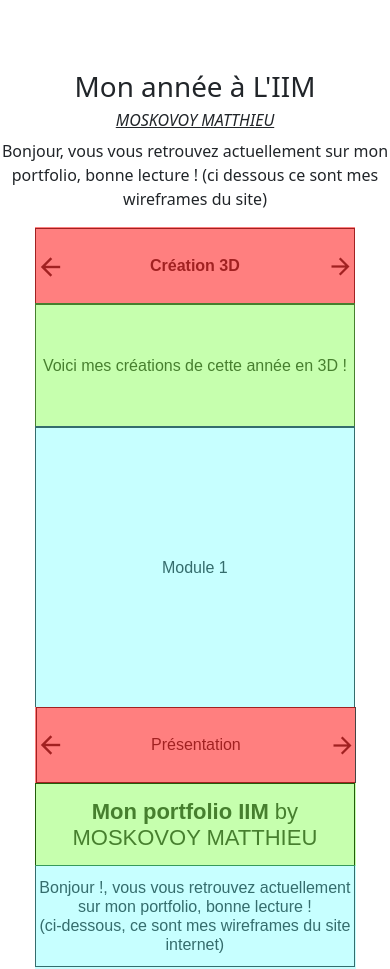
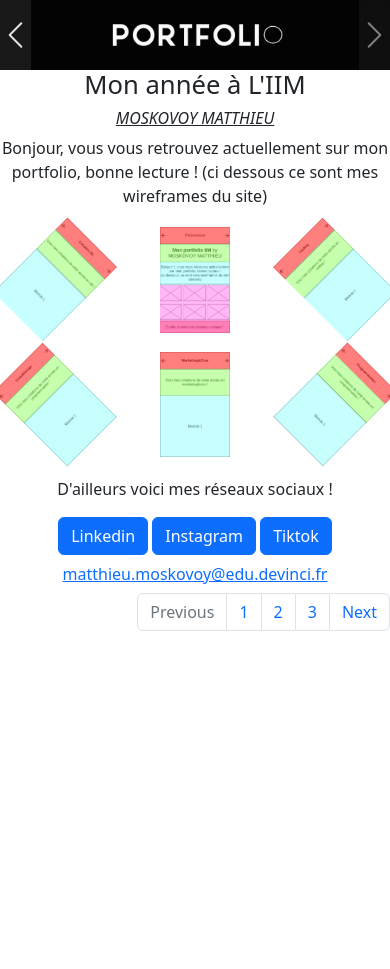
Before and after one commit to MatthieuMoskovoy/MOSKOVOY_MATTHIEU_CSSANIMATION, a plain HTML site: page index.html in a window 390 px wide. Shown: the top 969 px of the page. After the commit the page ends 844 px from the top, so only its background shows below. Drawn offline with nearby package versions, Linux system fonts and the light colour scheme.

Commit message:
Update style.css

```diff
--- a/css/style.css
+++ b/css/style.css
@@ -689,3 +689,153 @@ to{
             }
 
             }
+            @media (min-width: 10px) and (max-width:479px) {
+
+                .titrepresentation{
+
+                    text-align: center;
+                }
+                .titre{
+                    font-size: 160%;
+                }
+                .titrepresentation:hover {
+                    background-image: url(../img/titi.jpg);
+                    background-position: 0%;
+                    background-size: 18%;
+                    background-position-x: 50%;
+                    background-repeat: no-repeat;
+                }
+
+
+
+
+                /*                                      GIF IMAGE HEADER    + CAROUSEL                */
+                #gifport {
+                    background-position-y: 50%;
+                    background-position-x: 54%;
+                    background-image: url(../img/portfolio.gif);
+                    background-size: 76%;
+                }
+                #gif3D {     background-image: url(../img/lumiere.gif);
+                    background-size: 25%;
+                    background-position-x: -67%;
+                    background-position-y: 50%;
+
+                }
+                #gifprog {
+                    background-position-x: 100%;
+                    background-image: url(../img/programming.gif);
+                    background-size: 26%;
+                }
+                #gifmark {
+                    background-image: url(../img/communication.gif);
+                    background-size: 20%;
+                    background-position-x: 0;
+                }
+
+                .carousel-control-prev {
+                width: 8%;
+                            backdrop-filter: saturate(250%) blur(1vh);
+                        background-color: rgba(255, 255, 255, 0.100);
+                                            }
+                                            .carousel-control-next {
+                                                width: 8%;
+                                                            backdrop-filter: saturate(250%) blur(1vh);
+                                                        background-color: rgba(255, 255, 255, 0.100);
+                                                                            }
+
+
+
+
+
+                /*                                     WIREFRAME ANIMATION ET DISPOSITION                */
+                .image {
+                    display: flex;
+                    text-align: center;
+                    margin: 5%;
+                    justify-content: space-between;
+                }
+                .wireframe1{
+
+                    width: 20%;
+                    margin-right: 10%;
+                    transition: all 1s ease-out 1s;
+                    animation-name: transform;
+                    animation-duration: 4s;
+                    animation-fill-mode: forwards;
+
+
+                }
+                .wireframe1:hover{
+                    transform:rotate(360deg) translate(150%,3em) scale(3);
+                    z-index: 99;
+                }
+                @keyframes transform {
+                    from {
+
+                        background:blue;
+                    }
+                to{
+                    transform: rotate(45deg);
+                }
+                }
+
+
+
+
+                .wireframe2{
+                        width: 20%;
+                        margin-left: 10%;
+                        transform: rotate(-45deg);
+                        transition: all 1s ease-out 1s;
+                }
+                    .wireframe2:hover{
+
+                        transform: rotate(-360deg) translate(-150%,3em) scale(3);
+                        z-index: 99;}
+                .wireframe3{
+                    width: 20%;
+
+                }
+                .wireframe3:hover {
+                    transform:translate(0,3em) scale(3);
+                }
+
+                .wireframe4{
+                    width: 20%;
+                    margin-right: 10%;
+                    transform: rotate(-45deg);
+                    transition: all 1s ease-out 1s;
+
+                }
+                .wireframe4:hover{
+                    transform: rotate(360deg) translate(150%,-7em) scale(3);
+                    z-index: 99;}
+                .wireframe6{
+
+                    width: 20%;
+                    margin-left: 10%;
+                    animation-name: transform6;
+                    animation-duration: 4s;
+                    animation-fill-mode: forwards;
+                    transition: all 1s ease-out 1s;
+                }
+                @keyframes transform6 {
+                    from {
+
+                        background:blue;
+                    }
+                to{
+                    transform: rotate(45deg);
+                }
+                }
+                .wireframe6:hover{
+                    transform: rotate(360deg) translate(-150%,-7em) scale(3);
+                    z-index: 99;}
+                .wireframe5{
+                    width: 20%;}
+                .wireframe5:hover{
+                    transform: translate(0,-7em) scale(3);
+                }
+
+                }
```
